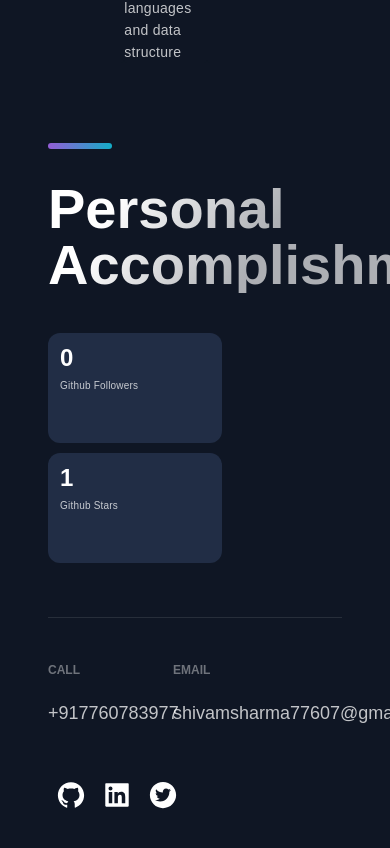
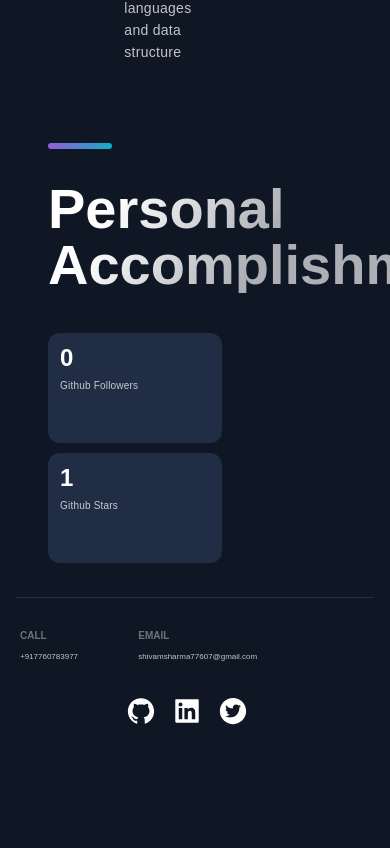
Before and after one commit to Shivam-Sharma-1/Simple-Portfolio-Website, a Next.js app: page / in a window 390 px wide. Shown: the part 4364-5212 px from the top of the page. After the commit the page ends 5160 px from the top, so only its background shows below. Built offline with nearby package versions, Linux system fonts and the light colour scheme.

Commit message:
feat: add responsiveness to footer section

```diff
--- a/src/components/Footer/FooterStyles.js
+++ b/src/components/Footer/FooterStyles.js
@@ -6,6 +6,11 @@ export const FooterWrapper = styled.section`
     padding: 2rem 48px 40px;
     margin: 1rem auto;
     box-sizing: content-box;
+
+    @media ${props => props.theme.breakpoints.sm} {
+        padding: 0 16px 48px;
+        width: calc(100vw - 32px);
+    }
 `
 
 export const LinkItem = styled.a`
@@ -16,10 +21,23 @@ export const LinkItem = styled.a`
 	transition: .3s ease;
 	position: relative;
 	left: 0;
-
 	&:hover {
 		color: #fff;
 		left: 6px;
+	}
+
+    @media ${props => props.theme.breakpoints.md} {
+		font-size: 16px;
+		line-height: 28px;
+		display: flex;
+	}
+
+	@media ${props => props.theme.breakpoints.sm} {
+		font-size: 8px;
+		line-height: 14px;
+		margin-bottom: 8px;
+		display: flex;
+		align-items: center;
 	}
 `
 
@@ -27,6 +45,17 @@ export const SocialIconsContainer = styled.div`
     max-width: 1040px;
     display: flex;
     justify-content: space-between;
+
+    @media ${props => props.theme.breakpoints.md}{
+        display: flex;
+        justify-content: space-between;
+    }
+
+    @media ${props => props.theme.breakpoints.sm}{
+        display: flex;
+          width: 100%;
+        flex-direction: column;
+    }
 `
 
 export const CompanyContainer = styled.div`
@@ -34,6 +63,18 @@ export const CompanyContainer = styled.div`
 	align-items:baseline;
 	flex-wrap: wrap;
 	margin-right: auto;
+
+    @media ${props => props.theme.breakpoints.md}{
+		flex-direction: column;
+		align-items: baseline;
+	}
+
+	@media ${props => props.theme.breakpoints.sm}{
+		display: flex;
+		flex-direction: column;
+		margin: 0 0 32px;
+		align-items: center;
+	}
 `
 
 export const Slogan = styled.p`
@@ -43,11 +84,28 @@ export const Slogan = styled.p`
 	font-size: 18px;
 	line-height: 30px;
 	padding: 1rem;
+
+    @media ${props => props.theme.breakpoints.md}{
+		font-size: 16px;
+		line-height: 28px;
+	}
+
+	@media ${props => props.theme.breakpoints.sm}{
+		line-height: 22px;
+		font-size: 14px;
+		min-width: 100px;
+	}
 `
 
 export const SocialContainer = styled.div`
 	display: flex;
     align-items: center;
+
+    @media ${props => props.theme.breakpoints.md}{
+		justify-content: center;
+		padding-right: 16px;
+		flex-wrap: wrap;
+	}
 `
 
 export const LinkList = styled.ul`
@@ -56,6 +114,21 @@ export const LinkList = styled.ul`
 	grid-template-columns: repeat(3, minmax(85px, 220px));
 	gap: 40px;
     padding: 40px 0 28px;
+
+    @media ${props => props.theme.breakpoints.lg} {
+		padding: 32px 0 16px;
+	}
+
+	@media ${props => props.theme.breakpoints.md} {
+		width: 100%;
+		padding: 32px 0 16px;
+		gap: 16px;
+	}
+	@media ${props => props.theme.breakpoints.sm} {
+		width: 100%;
+		padding: 32px 4px 16px;
+		gap: 5px;
+	}
 `
 
 export const LinkColumn = styled.div`
@@ -72,4 +145,10 @@ export const LinkTitle = styled.h4`
 	text-transform: uppercase;
 	color: rgba(255, 255, 255, 0.4);
 	margin-bottom: 16px;
+
+    @media ${props => props.theme.breakpoints.sm} {
+		font-size: 10px;
+		line-height: 12px;
+		margin-bottom: 8px;
+	}
 `
```
